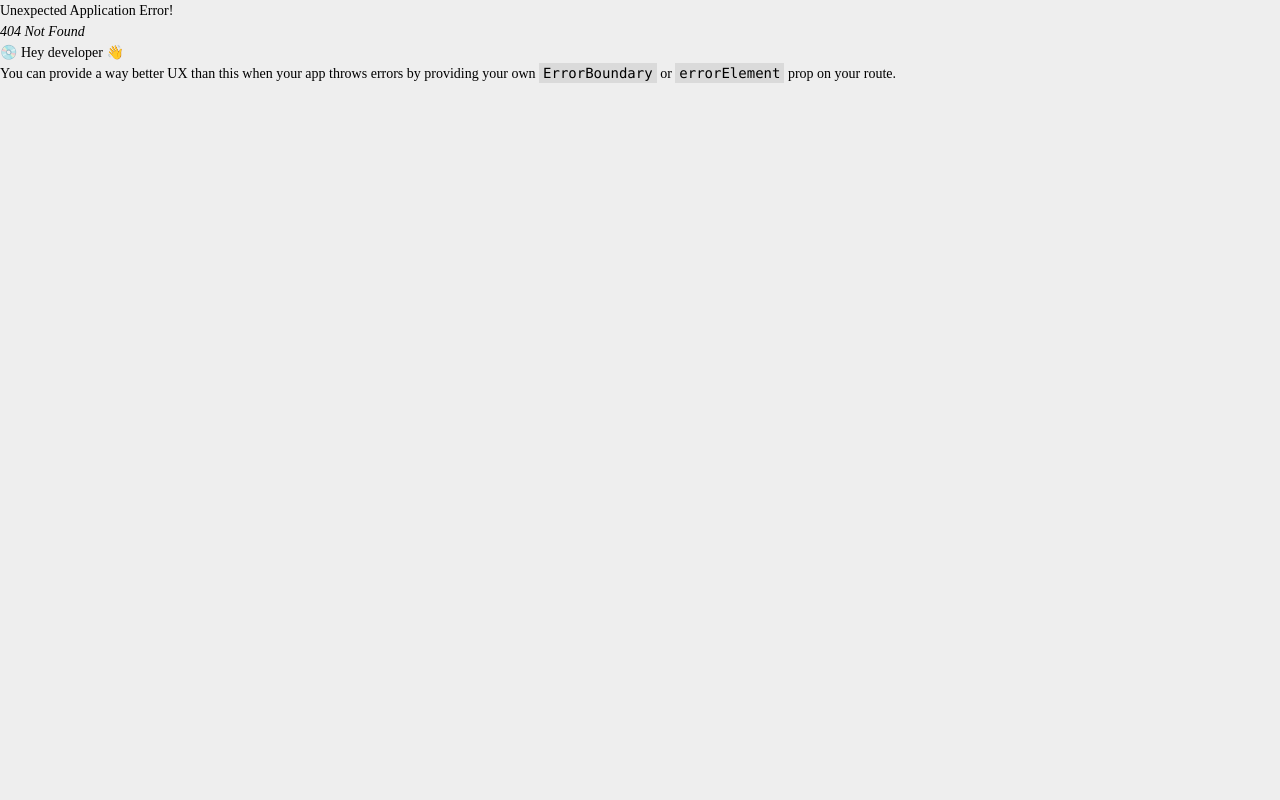
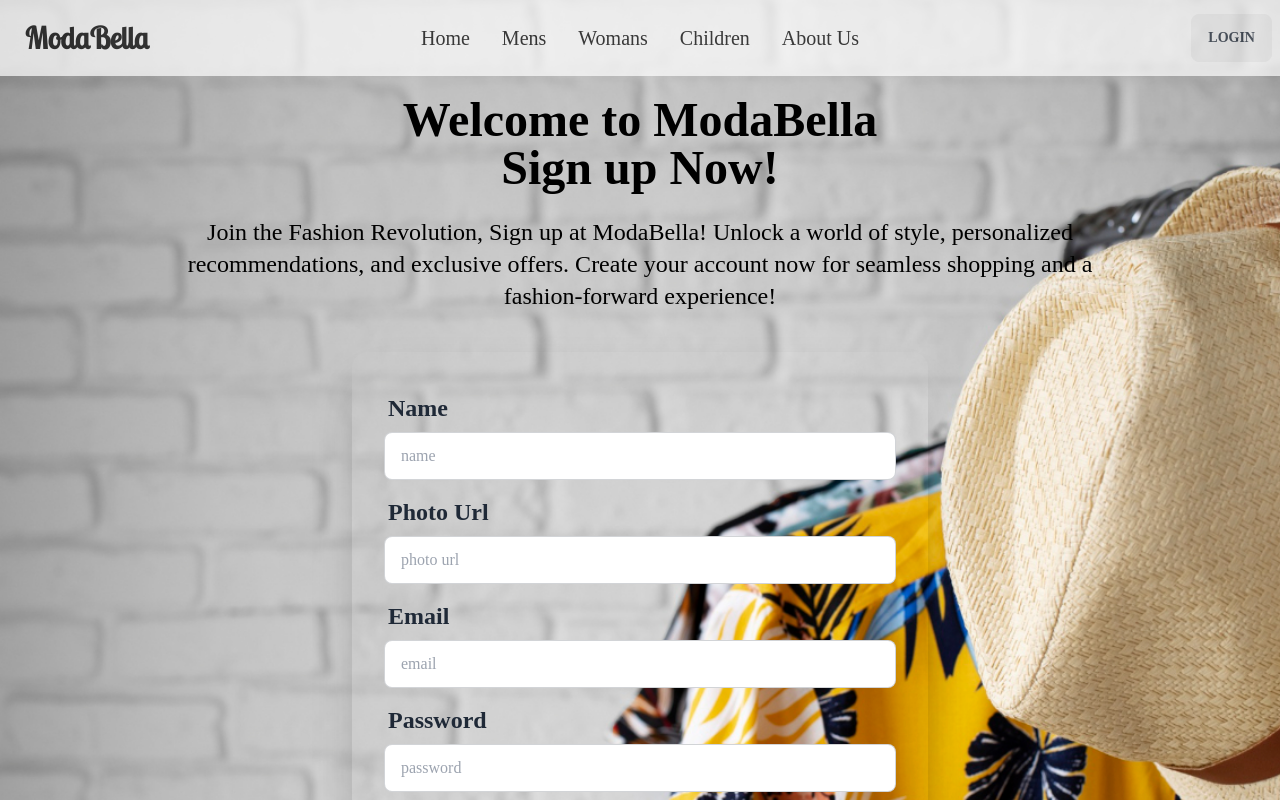
Before and after one commit to hassansabbir/modabella-client, a React (Vite) app: page /signUp in a window 1280 px wide. Before the commit this address had no page. Shown: the top 800 px of the page. Built offline with nearby package versions, Linux system fonts and the light colour scheme; a web font is replaced by a local one.

Commit message:
signup page added

```diff
--- a/package.json
+++ b/package.json
@@ -10,6 +10,7 @@
     "preview": "vite preview"
   },
   "dependencies": {
+    "firebase": "^9.23.0",
     "localforage": "^1.10.0",
     "match-sorter": "^6.3.1",
     "react": "^18.2.0",
--- a/src/Pages/Login/Login.jsx
+++ b/src/Pages/Login/Login.jsx
@@ -53,7 +53,9 @@ const Login = () => {
               <SocialLogin />
               <p className="text-center text-xl">
                 New To ModaBella?{" "}
-                <Link className="underline font-bold">Register Now</Link>
+                <Link to="/signUp" className="underline font-bold">
+                  Register Now
+                </Link>
               </p>
             </div>
           </div>
--- /dev/null
+++ b/src/Pages/SignUp/SignUp.css
@@ -0,0 +1,6 @@
+.signUpPage{
+  background-image: url("../../assets/signupCover.jpg");
+  background-repeat: no-repeat;
+  background-position: center;
+  background-size: cover;
+}
--- /dev/null
+++ b/src/Pages/SignUp/SignUp.jsx
@@ -0,0 +1,90 @@
+import "./SignUp.css";
+import { Link } from "react-router-dom";
+import SocialLogin from "../../Shared/SocialLogin/SocialLogin";
+
+const SignUp = () => {
+  return (
+    <div className="signUpPage">
+      <div className="hero min-h-screen">
+        <div className="hero-content flex-col mr-auto">
+          <div className="text-center">
+            <h1 className="text-5xl font-bold mt-20 font-description">
+              Welcome to ModaBella
+            </h1>
+            <h1 className="text-5xl font-bold font-description">
+              Sign up Now!
+            </h1>
+            <p className="py-6 text-2xl w-9/12 mx-auto font-description">
+              Join the Fashion Revolution, Sign up at ModaBella! Unlock a world
+              of style, personalized recommendations, and exclusive offers.
+              Create your account now for seamless shopping and a
+              fashion-forward experience!
+            </p>
+          </div>
+          <div className="card flex-shrink-0 w-full max-w-xl shadow-2xl ">
+            <div className="card-body">
+              <div className="form-control">
+                <label className="label">
+                  <span className="label-text text-2xl font-bold">Name</span>
+                </label>
+                <input
+                  type="text"
+                  placeholder="name"
+                  className="input input-bordered"
+                />
+              </div>
+              <div className="form-control">
+                <label className="label">
+                  <span className="label-text text-2xl font-bold">
+                    Photo Url
+                  </span>
+                </label>
+                <input
+                  type="text"
+                  placeholder="photo url"
+                  className="input input-bordered"
+                />
+              </div>
+              <div className="form-control">
+                <label className="label">
+                  <span className="label-text text-2xl font-bold">Email</span>
+                </label>
+                <input
+                  type="text"
+                  placeholder="email"
+                  className="input input-bordered"
+                />
+              </div>
+              <div className="form-control">
+                <label className="label">
+                  <span className="label-text text-2xl font-bold">
+                    Password
+                  </span>
+                </label>
+                <input
+                  type="text"
+                  placeholder="password"
+                  className="input input-bordered"
+                />
+              </div>
+              <div className="form-control mt-6">
+                <button className="btn btn-outline text-xl bg-transparent border-black">
+                  Sign Up
+                </button>
+              </div>
+              <SocialLogin />
+              <p className="text-center text-2xl">
+                Already Have An Account?{" "}
+                <Link to="/login" className="underline font-bold">
+                  Login Now
+                </Link>
+              </p>
+            </div>
+          </div>
+        </div>
+      </div>
+    </div>
+  );
+};
+
+export default SignUp;
--- a/src/Shared/Navbar/Navbar.jsx
+++ b/src/Shared/Navbar/Navbar.jsx
@@ -4,19 +4,19 @@ const Navbar = () => {
   const navOptions = (
     <>
       <li>
-        <a>Home</a>
+        <Link to="/">Home</Link>
       </li>
       <li>
-        <a>Mens</a>
+        <Link>Mens</Link>
       </li>
       <li>
-        <a>Womans</a>
+        <Link>Womans</Link>
       </li>
       <li>
-        <a>Children</a>
+        <Link>Children</Link>
       </li>
       <li>
-        <a>About Us</a>
+        <Link>About Us</Link>
       </li>
     </>
   );
--- /dev/null
+++ b/src/firebase/firebase.config.js
@@ -0,0 +1,19 @@
+// Import the functions you need from the SDKs you need
+import { initializeApp } from "firebase/app";
+// TODO: Add SDKs for Firebase products that you want to use
+// https://firebase.google.com/docs/web/setup#available-libraries
+
+// Your web app's Firebase configuration
+const firebaseConfig = {
+  apiKey: import.meta.env.VITE_apiKey,
+  authDomain: import.meta.env.VITE_authDomain,
+  projectId: import.meta.env.VITE_projectId,
+  storageBucket: import.meta.env.VITE_storageBucket,
+  messagingSenderId: import.meta.env.VITE_messagingSenderId,
+  appId: import.meta.env.VITE_appId,
+};
+
+// Initialize Firebase
+const app = initializeApp(firebaseConfig);
+
+export default app;
--- a/src/routes/Routes.jsx
+++ b/src/routes/Routes.jsx
@@ -2,6 +2,7 @@ import { createBrowserRouter } from "react-router-dom";
 import Main from "../Layout/Main";
 import Home from "../Pages/Home/Home/Home";
 import Login from "../Pages/Login/Login";
+import SignUp from "../Pages/SignUp/SignUp";
 
 export const router = createBrowserRouter([
   {
@@ -16,6 +17,10 @@ export const router = createBrowserRouter([
         path: "/login",
         element: <Login></Login>,
       },
+      {
+        path: "/signUp",
+        element: <SignUp></SignUp>,
+      },
     ],
   },
 ]);
```
Also changed, not shown: 1 other file (tests, documents, lock files or other folders).
